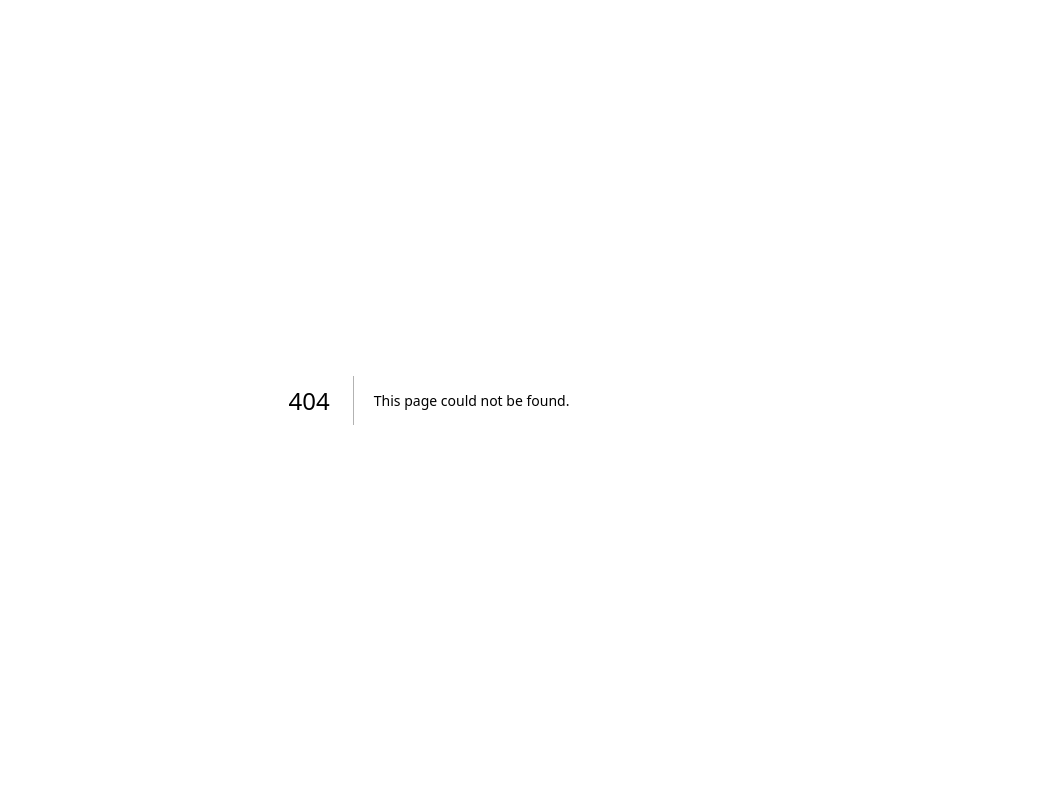
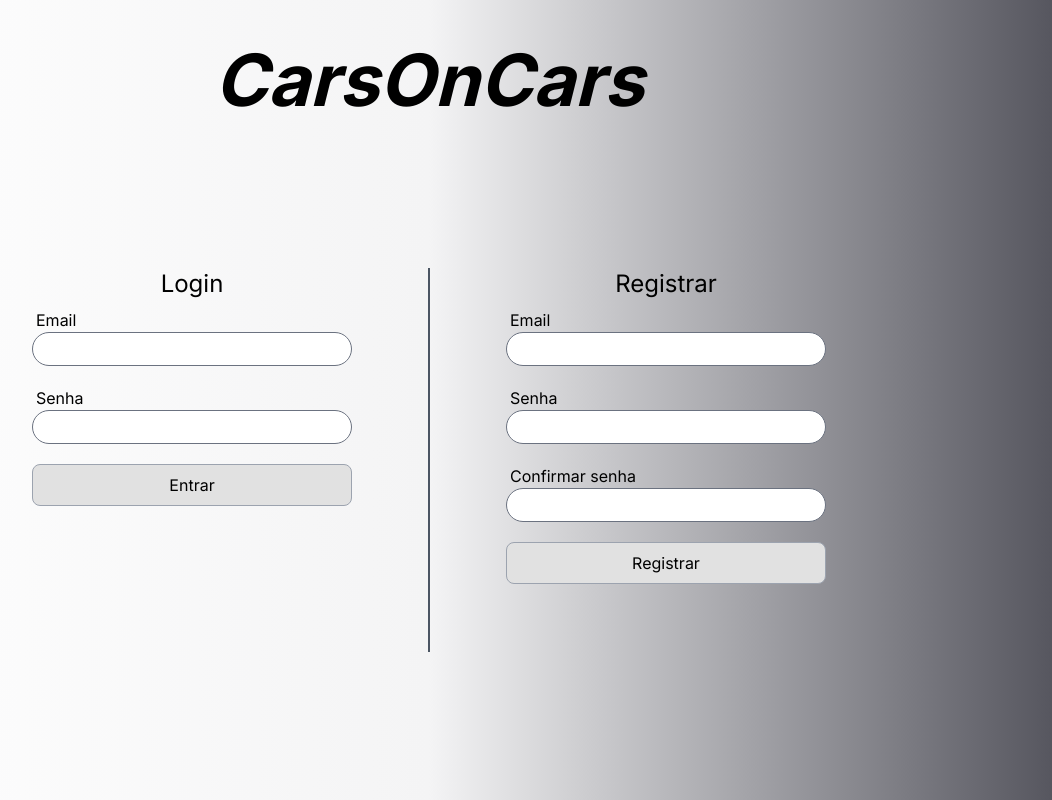
Before and after one commit to Milanz505/PI_FrontEnd_Project, a Next.js app: page /login in a window 1280 px wide. Before the commit this address had no page. Shown: the whole page, without its empty margins (211-1263 px from the left). Built offline with nearby package versions, Linux system fonts and the light colour scheme.

Commit message:
login register protótipo

```diff
--- /dev/null
+++ b/src/app/API/Auth/login.ts
@@ -0,0 +1,11 @@
+export const login = async (email: string, password: string) => {
+    const response = await fetch("http://localhost:3000/api/auth/login", {
+      method: "POST",
+      headers: {
+        "Content-Type": "application/json"
+      },
+      body: JSON.stringify({ email, password })
+    });
+    const data = await response.json();
+    return data;
+  }
--- /dev/null
+++ b/src/app/API/Auth/register.ts
@@ -0,0 +1,11 @@
+export const register = async (email: string, password: string, passwordconfirm: string) => {
+    const response = await fetch("http://localhost:3000/api/auth/register", {
+      method: "POST",
+      headers: {
+        "Content-Type": "application/json"
+      },
+      body: JSON.stringify({ email, password, passwordconfirm })
+    });
+    const data = await response.json();
+    return data;
+  }
--- /dev/null
+++ b/src/app/login/page.tsx
@@ -0,0 +1,43 @@
+import { useState } from 'react';
+import Link from 'next/link';
+
+const Login = () => {
+
+
+  return(
+    <main className='bg-gradient-to-r from-white via-zinc-100 to-zinc-600 w-full h-screen'>
+      <div id="headerid" className="h-40 w-full  items-center justify-center flex">
+        <h1 className="font-bold italic text-7xl">CarsOnCars</h1>
+      </div>
+
+      <div className="flex justify-center p-7 space-x-3 items-start gap-16 mt-20">
+
+        <form className="flex flex-col">
+          <h2 className='text-2xl justify-center flex'>Login</h2>
+          <label htmlFor="email" className='mt-2 ml-1'>Email</label>
+          <input type="email" name="email" id="email" className='rounded-full p-1 pr-20 border-gray-500 border outline-none'/>
+          <label htmlFor="password" className='mt-5 ml-1'>Senha</label>
+          <input type="password" name="password" id="password" className='rounded-full p-1 border-gray-500 border outline-none'/>
+          <button type="submit" className='mt-5 p-2 bg-[#E1E1E1] rounded-lg border-gray-400 border'>Entrar</button>
+        </form>
+
+        <div className="border border-l border-gray-600 h-96"></div>
+
+        <form className="flex flex-col">
+          <h2 className='text-2xl justify-center flex'>Registrar</h2>
+          <label htmlFor="email" className='mt-2 ml-1'>Email</label>
+          <input type="email" name="email" id="email" className='rounded-full p-1 pr-20 border-gray-500 border outline-none'/>
+          <label htmlFor="password" className='mt-5 ml-1'>Senha</label>
+          <input type="password" name="password" id="password" className='rounded-full p-1 border-gray-500 border outline-none'/>
+          <label htmlFor="password" className='mt-5 ml-1'>Confirmar senha</label>
+          <input type="password" name="password" id="password" className='rounded-full p-1 border-gray-500 border outline-none'/>
+          <button type="submit" className='mt-5 p-2 bg-[#E1E1E1] rounded-lg border-gray-400 border'>Registrar</button>
+        </form>
+      </div>
+
+
+    </main>
+  );
+};
+
+export default Login;
```
